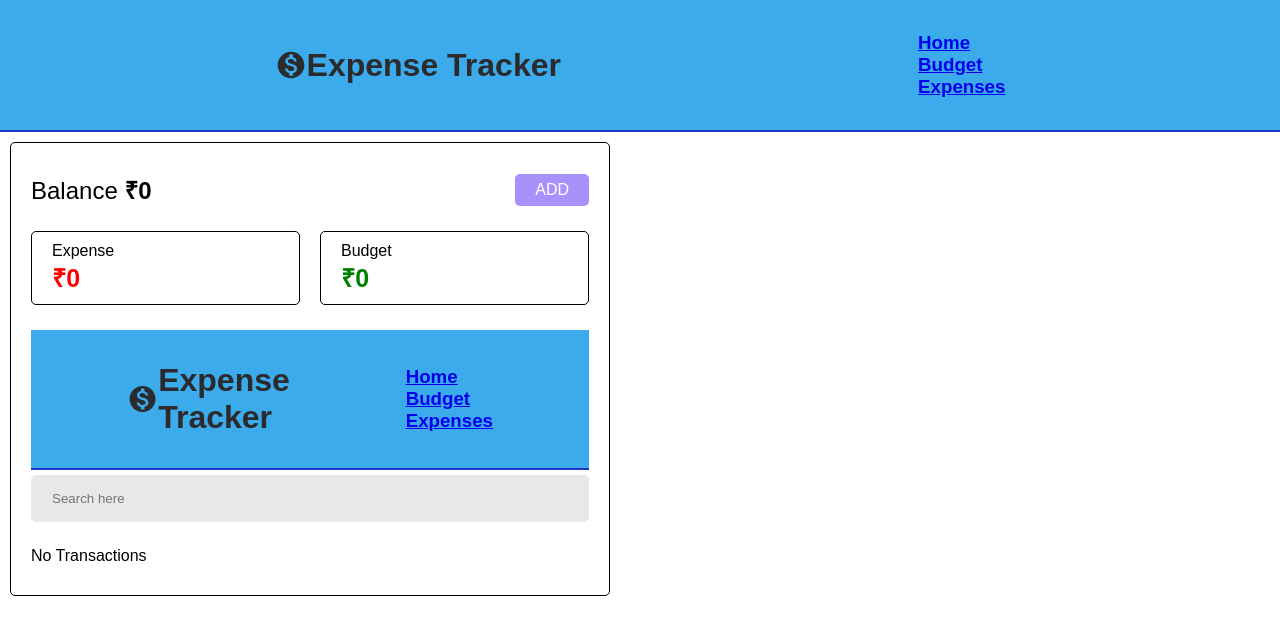
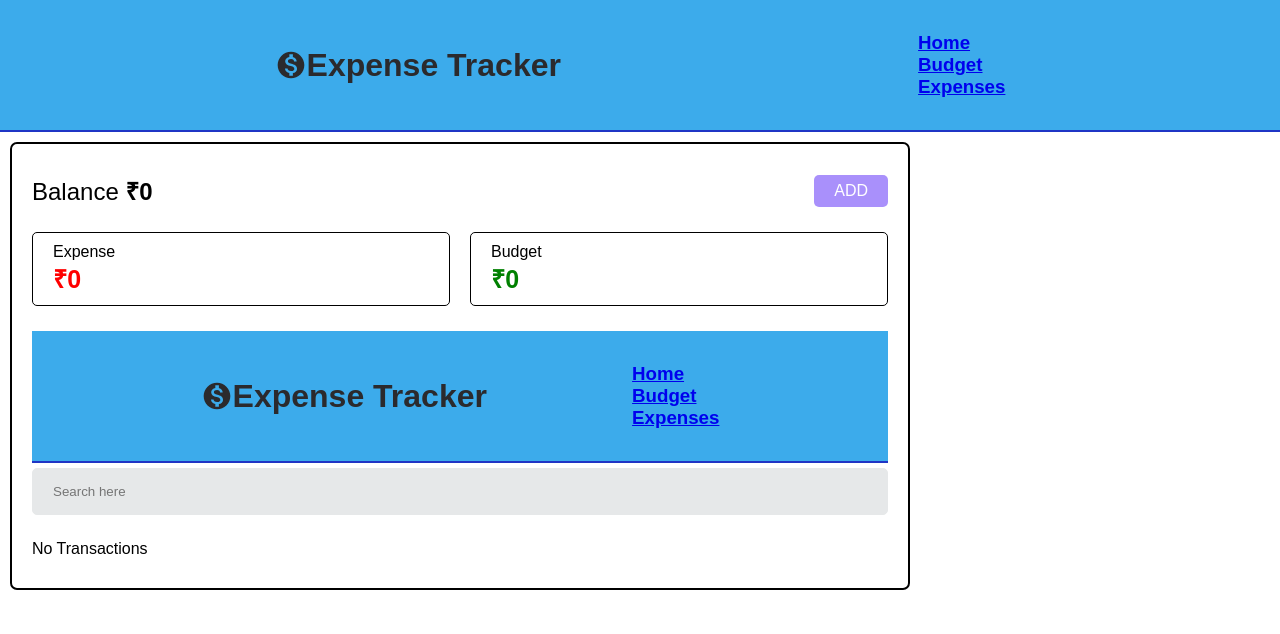
Before and after one commit to axgracia/finalFrontEnd, a React (Vite) app: page / in a window 1280 px wide. Shown: the top 634 px of the page. Built offline with nearby package versions, Linux system fonts and the light colour scheme.

Commit message:
updated files 	modified:   src/App.jsx 	modified:   src/components/Tracker.jsx 	modified:   src/components/TransactionContainer.jsx

```diff
--- a/src/App.jsx
+++ b/src/App.jsx
@@ -12,7 +12,7 @@ import Header from "./components/Header.jsx";
  import Tracker from "./components/Tracker.jsx";
 
 
-     styled.div`
+     const Main = styled.div`
         display: flex;
         justify-content: center;
         align-items: center;
--- a/src/components/Tracker.jsx
+++ b/src/components/Tracker.jsx
@@ -7,12 +7,12 @@ import TransactionsContainer from './TransactionContainer.jsx';
 const Container = styled.div`
   display: flex;
   flex-direction: column;
-  width: 600px;
+  width: 900px;
   max-width: 100%;
   background-color: #fff;
   padding: 30px 20px;
-  border: 1px solid #000;
-  border-radius: 5px;
+  border: 2px solid #000;
+  border-radius: 7px;
   margin: 10px;
 `;
 
--- a/src/components/TransactionContainer.jsx
+++ b/src/components/TransactionContainer.jsx
@@ -2,8 +2,9 @@ import  { useEffect, useState } from "react";
 import styled from "styled-components";
 import TransactionItem from "./TransactionItem.jsx";
 import Header from "./Header.jsx";
+
+
 const Container = styled.div``;
-
 
 const SearchInput = styled.input`
   width: 100%;
```
